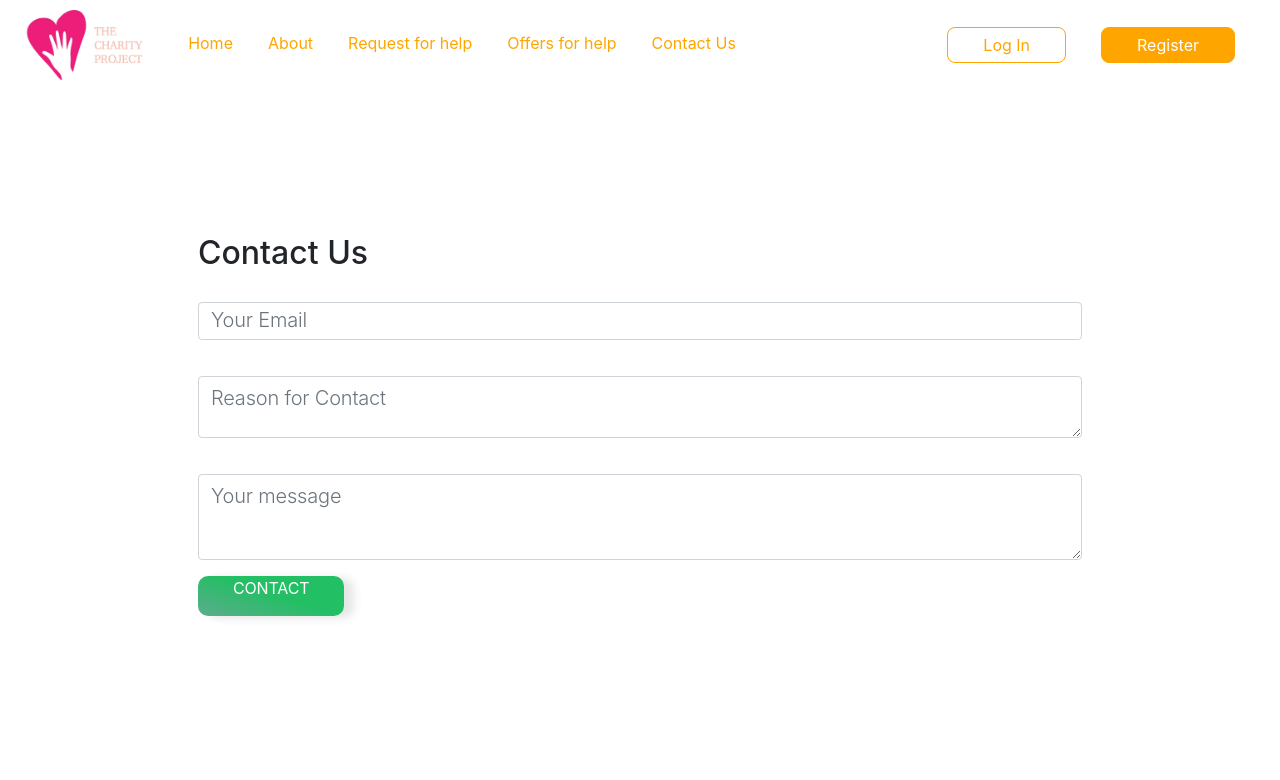
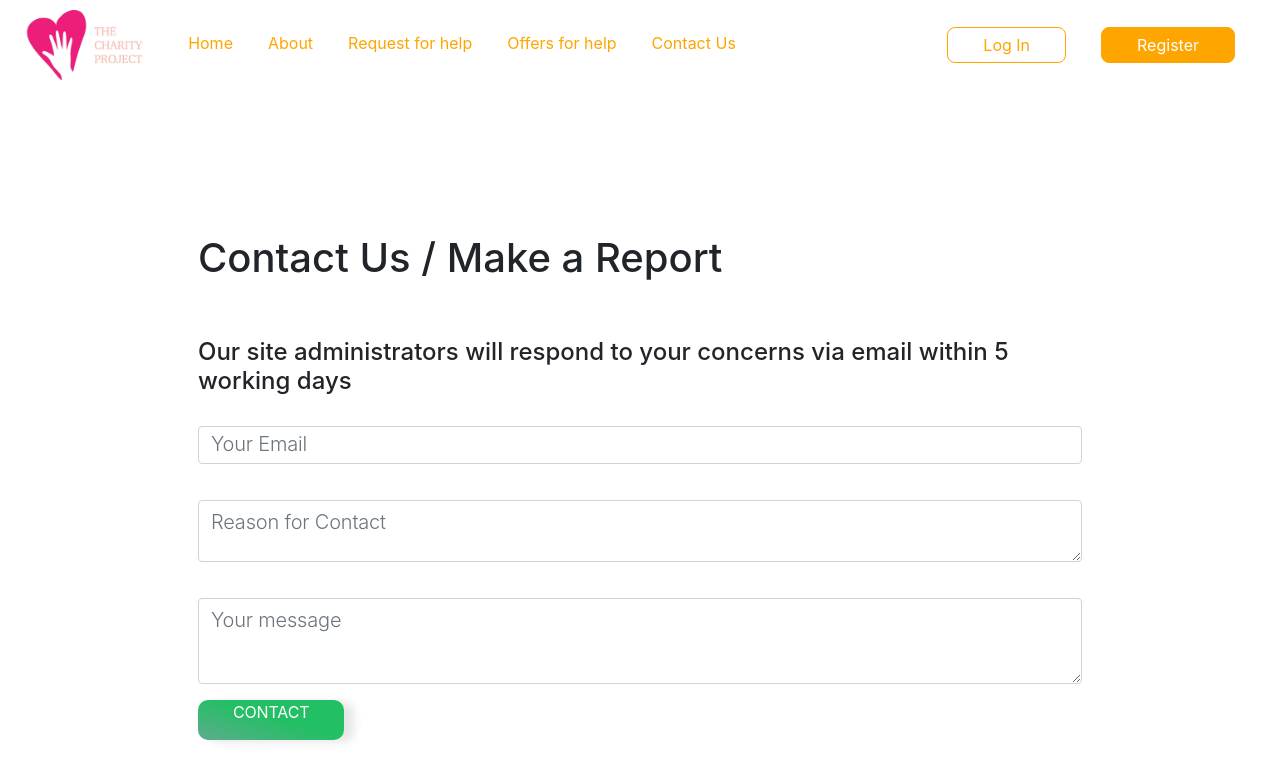
Before and after one commit to ameliayamato/BT3103-Project, a Vue app in the folder project/: page /contact in a window 1280 px wide. Shown: the top 780 px of the page. Built offline with nearby package versions, Linux system fonts and the light colour scheme.

Commit message:
Update ContactPage.vue

```diff
--- a/project/src/views/ContactPage.vue
+++ b/project/src/views/ContactPage.vue
@@ -2,7 +2,10 @@
 <template>
     <div>
         <div class="container" style="padding:10%">
-            <h2>Contact Us</h2>
+            <h1>Contact Us / Make a Report</h1>
+            <br>
+            <br>
+            <h4>Our site administrators will respond to your concerns via email within 5 working days</h4>
             <form action="mailto:thecharityproject@gmail.com" method="post" enctype="text/plain">
                 <div class="form-group">
                     <input type="email" class="form-control" v-model="contact.email" placeholder="Your Email">
```
